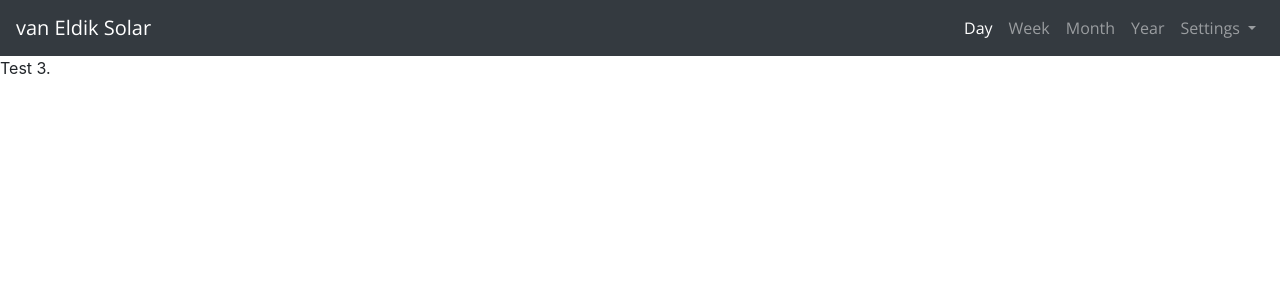
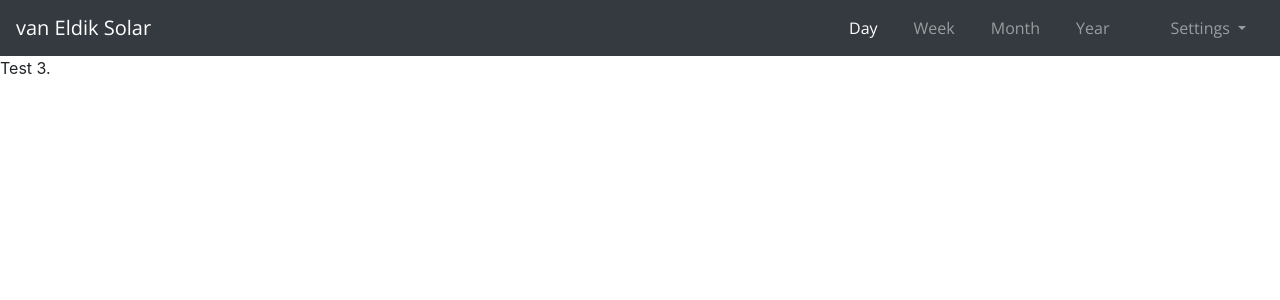
Before and after one commit to CarbonvanE/solar, a Django app: page / in a window 1280 px wide. Shown: the top 300 px of the page. Run offline with Django 3.2, Linux system fonts and the light colour scheme; the visitor is signed in with stand-in values (Sample User, id 1); style sheets or scripts are compiled from the project's sources; parts of the project's set-up code (start-up, migrations or seed data) failed here and were passed over; some libraries are stand-ins or nearby versions.

Commit message:
feat: Changed the spacing in the navbar and made the 'log out' link dark red

```diff
--- a/app/static/app/stylesheets/sass/base.scss
+++ b/app/static/app/stylesheets/sass/base.scss
@@ -1,3 +1,20 @@
 * {
     font-family: 'Open Sans', sans-serif;
 }
+
+.navbar {
+    .navbar-nav {
+        li {
+            padding-left: 10px;
+            padding-right: 10px;
+        }
+        li:last-child {
+            padding-left: 35px;
+        }
+    }
+    .dropdown {
+        .log-out-button {
+            color: brown;
+        }
+    }
+}
```
